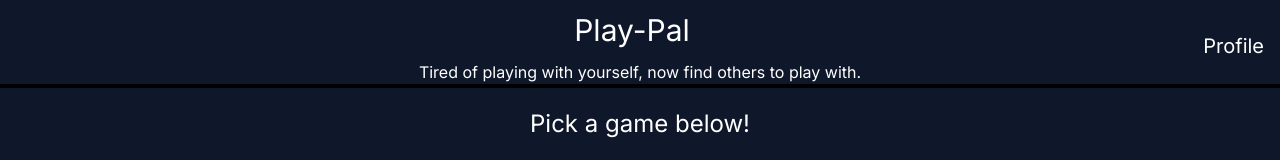
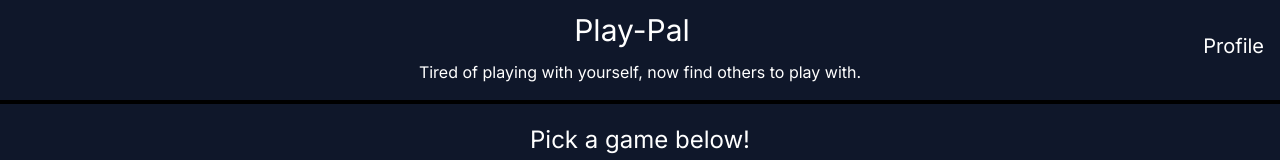
Before and after one commit to joeodx/PLAY-PAL, a Next.js app in the folder play-pal/: page / in a window 1280 px wide. Shown: the top 160 px of the page. Built offline with nearby package versions, Linux system fonts and the light colour scheme; no server answers.

Commit message:
added spacing

```diff
--- a/play-pal/app/components/Header.tsx
+++ b/play-pal/app/components/Header.tsx
@@ -15,7 +15,7 @@ const Header = () => {
           <Link href="/">Profile</Link>
         </div>
       </div>
-      <p className="w-full text-center">
+      <p className="w-full text-center pb-4">
         Tired of playing with yourself, now find others to play with.
       </p>
     </header>
```
